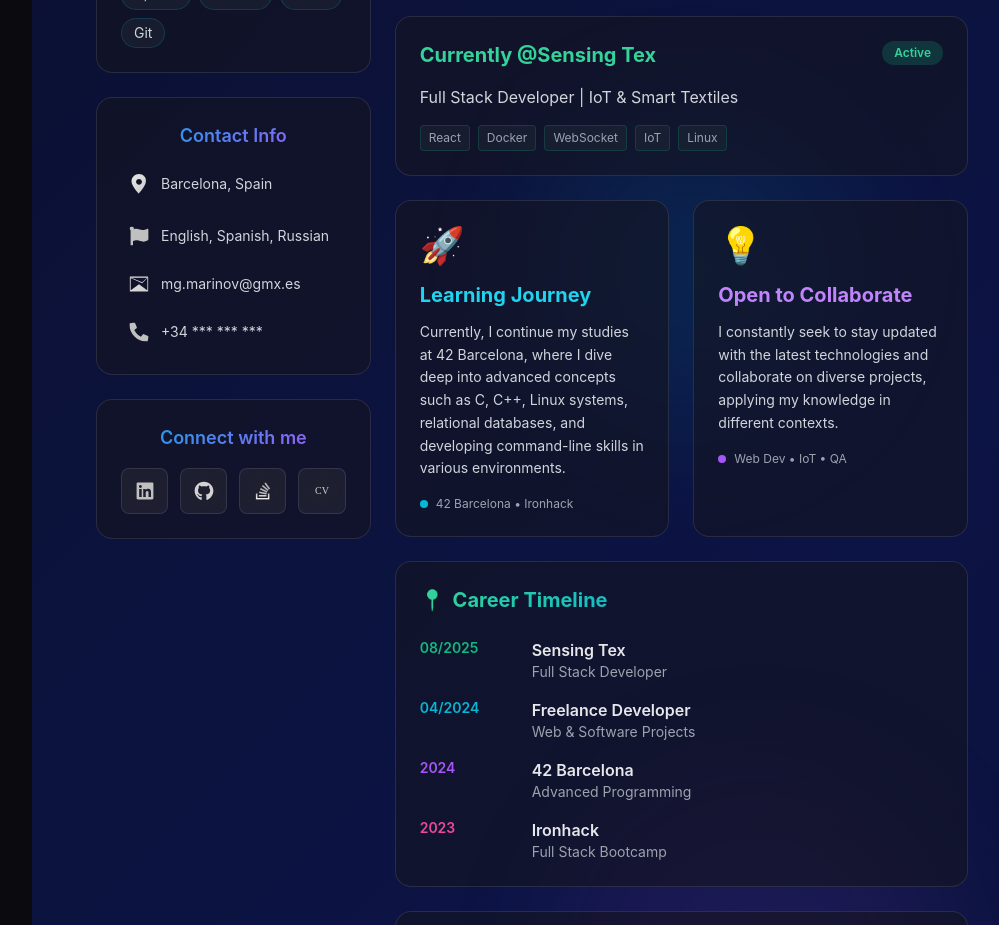
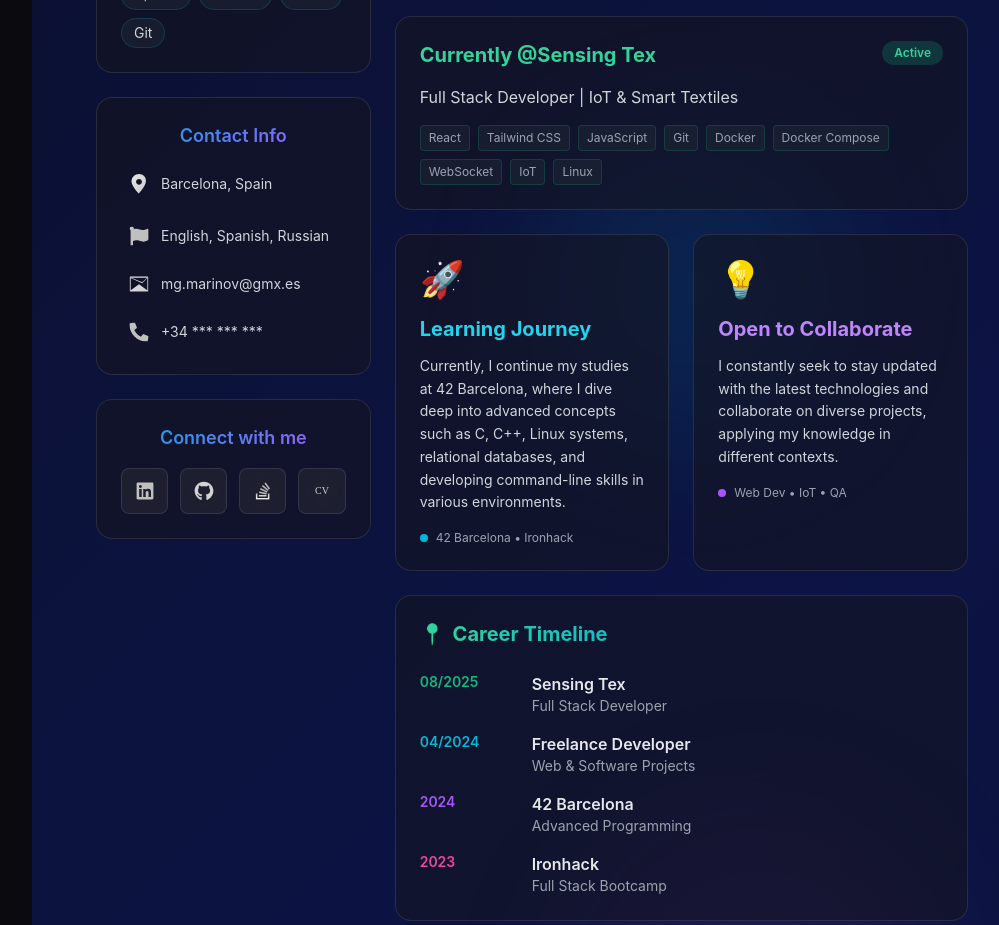
Before and after one commit to mks1313/Portfolio, a React (Vite) app: page / in a window 1280 px wide. Shown: the part 1020-1945 px from the top of the page, without its empty margins (248-1247 px from the left). Built offline with nearby package versions, Linux system fonts and the light colour scheme.

Commit message:
Chore: adding skills

```diff
--- a/src/pages/HomePage.jsx
+++ b/src/pages/HomePage.jsx
@@ -129,7 +129,7 @@
               </div>
               <p className="text-gray-300 mb-4">{t('home.sections.position')}</p>
               <div className="flex flex-wrap gap-2">
-                {['React', 'Docker', 'WebSocket', 'IoT', 'Linux'].map((tech) => (
+                {['React', 'Tailwind CSS', 'JavaScript', 'Git', 'Docker', 'Docker Compose', 'WebSocket', 'IoT', 'Linux'].map((tech) => (
                   <span key={tech} className="px-2 py-1 bg-gray-800/50 border border-emerald-500/20 rounded text-xs text-gray-400">
                     {tech}
                   </span>
```
